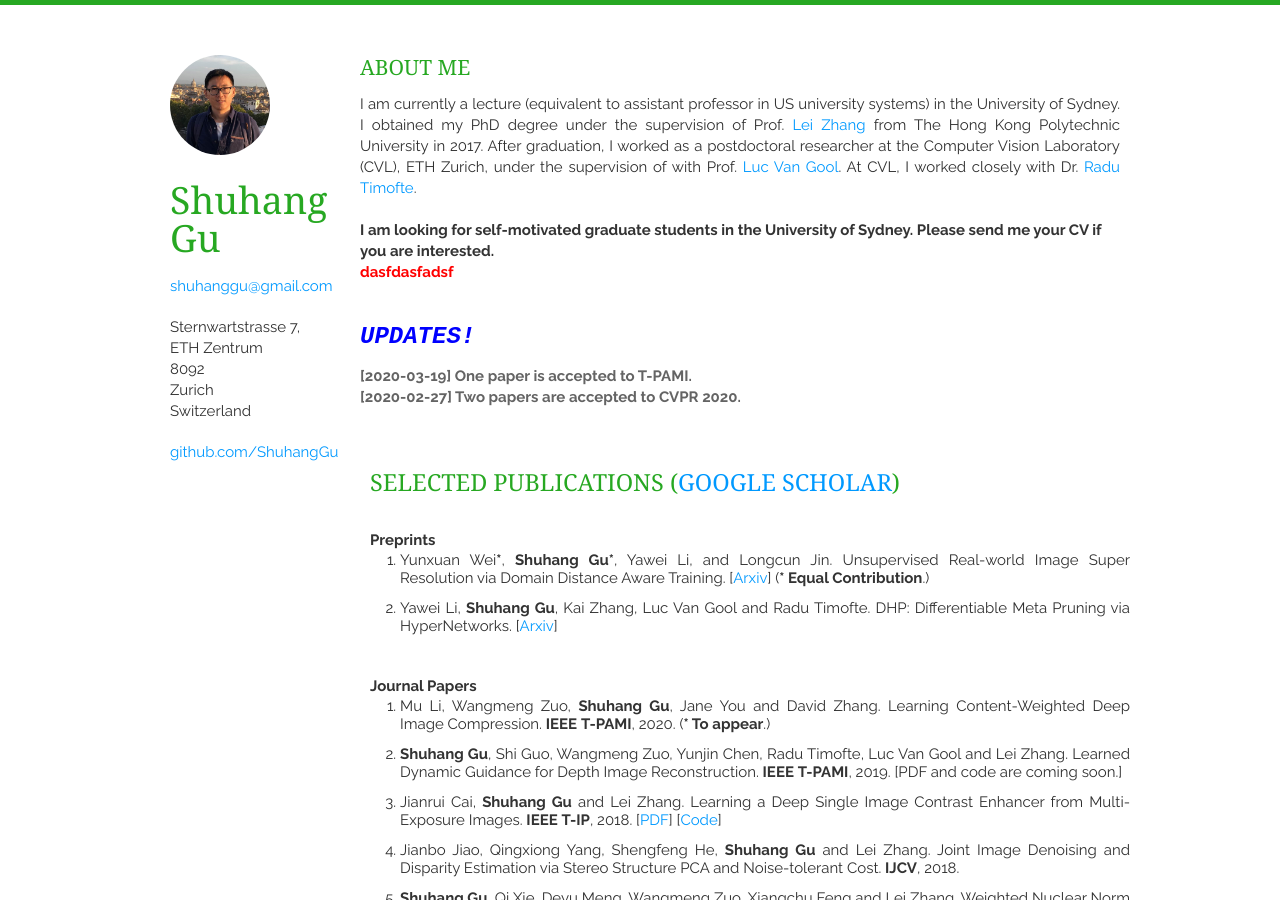
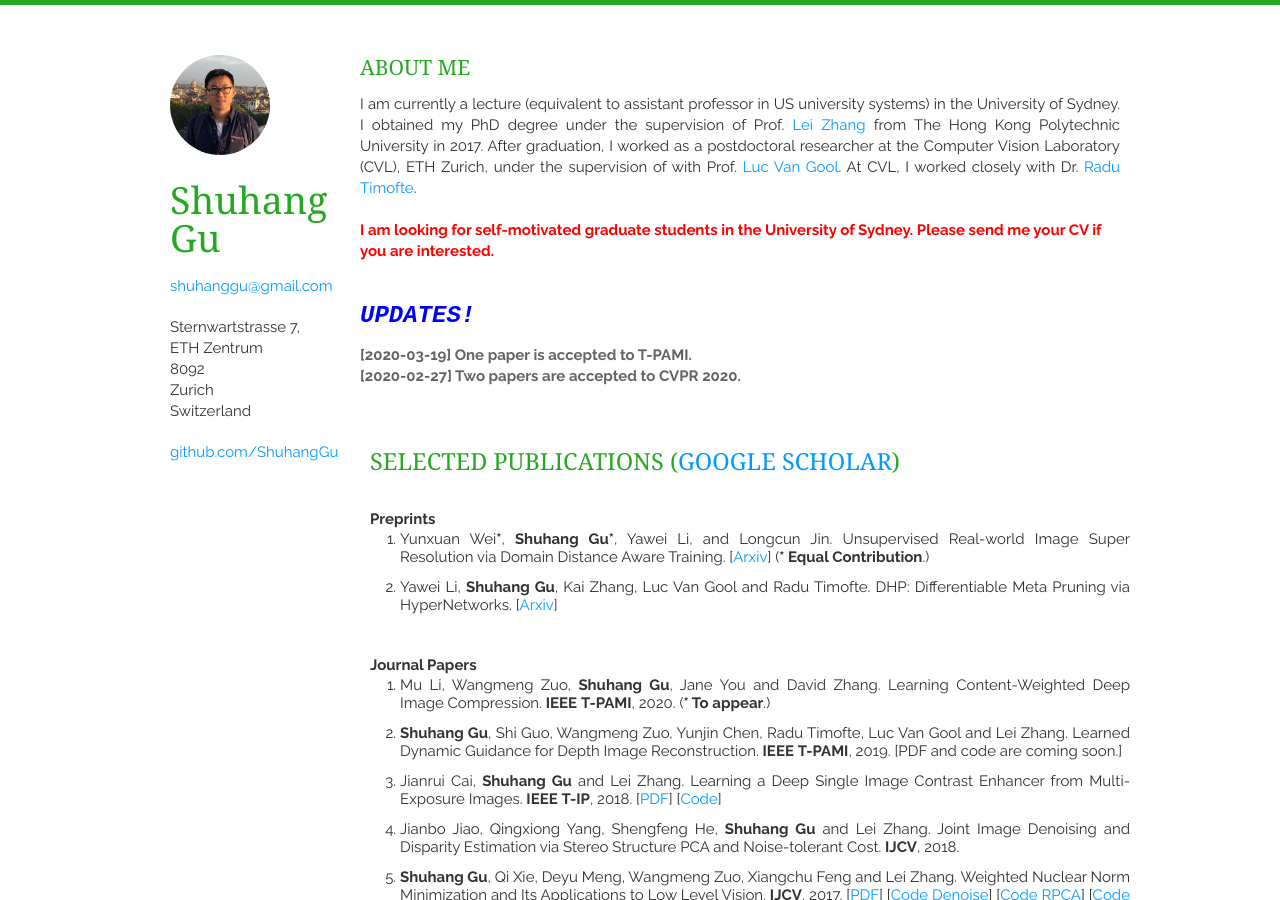
Before and after one commit to ShuhangGu/shuhanggu.github.com, a Jekyll site: the page built from index.html, in a window 1280 px wide and 900 px high. Built offline with Jekyll 4.4.1, drawn with Linux system fonts in a browser that asks for light colours; nearby versions of some CDN libraries; the list of posts is cut into pages by our own code.

Commit message:
Update aboutme.html

```diff
--- a/_includes/aboutme.html
+++ b/_includes/aboutme.html
@@ -12,8 +12,7 @@
           After graduation, I worked as a postdoctoral researcher at the Computer Vision Laboratory (CVL), ETH Zurich, under the supervision of with Prof. <span class="STYLE1"><a href="https://ee.ethz.ch/the-department/faculty/professors/person-detail.OTAyMzM=.TGlzdC80MTEsMTA1ODA0MjU5.html">Luc Van Gool</a></span>.
           At CVL, I worked closely with Dr. <span class="STYLE1"><a href="http://people.ee.ethz.ch/~timofter/">Radu Timofte</a></span>.</p>
                 <p><br /> </p>
-        <p style="color:red">  <strong>I am looking for self-motivated graduate students in the University of Sydney. Please send me your CV if you are interested.</strong> </p>
-    <div style="color:red;font-weight: bold;">dasfdasfadsf</div>
+    <div style="color:red;font-weight: bold;">I am looking for self-motivated graduate students in the University of Sydney. Please send me your CV if you are interested.</div>
     </article>
 
 
```
